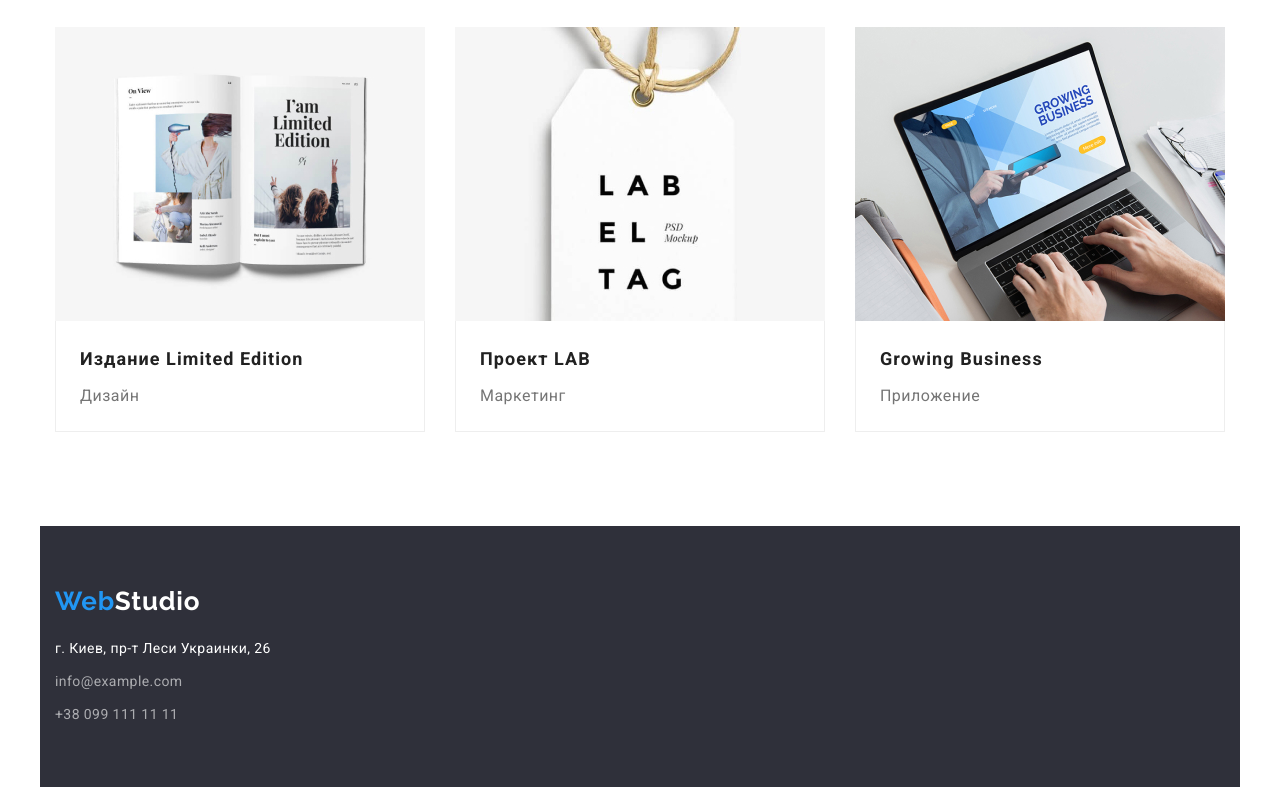
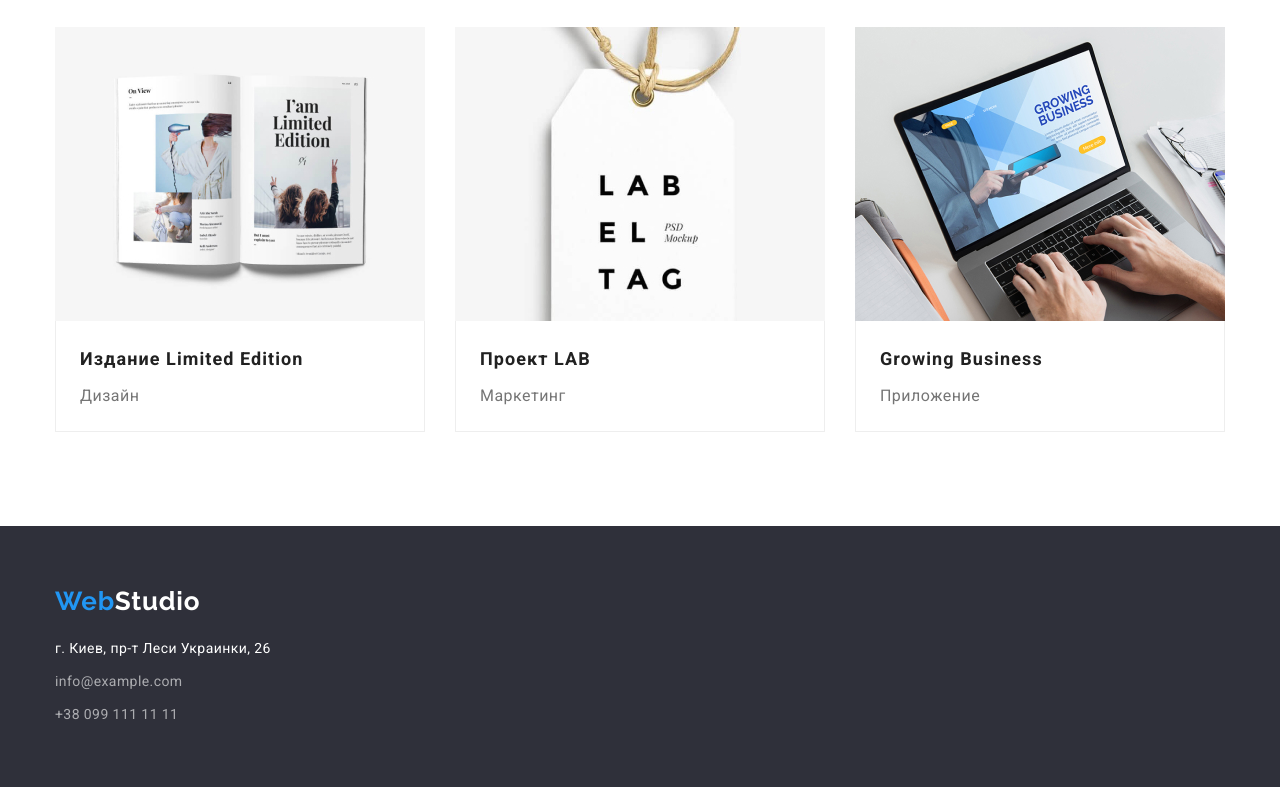
Before and after one commit to Arthur-Arska/goit-markup-hw-03, a plain HTML site: page portfolio.html in a window 1280 px wide. Shown: the part 1107-1894 px from the top of the page. Drawn offline with nearby package versions, Linux system fonts and the light colour scheme.

Commit message:
пофиксил секции и контейнеры

```diff
--- a/css/styles.css
+++ b/css/styles.css
@@ -324,6 +324,10 @@ a {
 
 /* ========== FOOTER ==========*/
 
+.footer {
+  background-color: #2f303a;
+}
+
 .address-item:not(:last-child) {
   margin-bottom: 9px;
 }
@@ -343,7 +347,6 @@ a {
 }
 
 .footer-container {
-  background: #2f303a;
   padding-top: 60px;
   padding-bottom: 60px;
 }
@@ -387,14 +390,6 @@ a {
   display: flex;
   justify-content: center;
   margin-bottom: 50px;
-}
-
-.portfolio {
-  width: 1200px;
-  padding-right: 15px;
-  padding-left: 15px;
-  margin-right: auto;
-  margin-left: auto;
 }
 
 .flex-container {
--- a/portfolio.html
+++ b/portfolio.html
@@ -47,8 +47,8 @@
     </header>
     <!-- portfolio -->
     <main>
-        <section class="portfolio">
-            <div class="portfolio-content section">
+        <section class="portfolio section">
+            <div class="container">
                 <h1 class="visually-hidden">портфолио студии</h1>
                 <ul class="portfolio-button">
                     <li class="item"><a href="" class="button">Все</a> </li>
@@ -145,7 +145,7 @@
 
     </main>
     <!-- Подвал -->
-    <footer>
+    <footer class="footer">
         <div class="footer-container container">
             <a class="logo" href="./">Web<span class="logo-studio-white">Studio</span></a>
             <ul class="address">
```
Also changed, not shown: index.html (+4 -4 lines).
